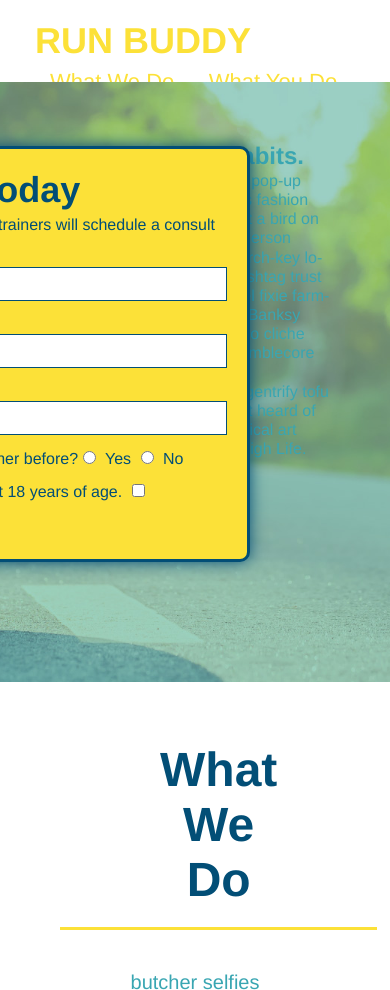
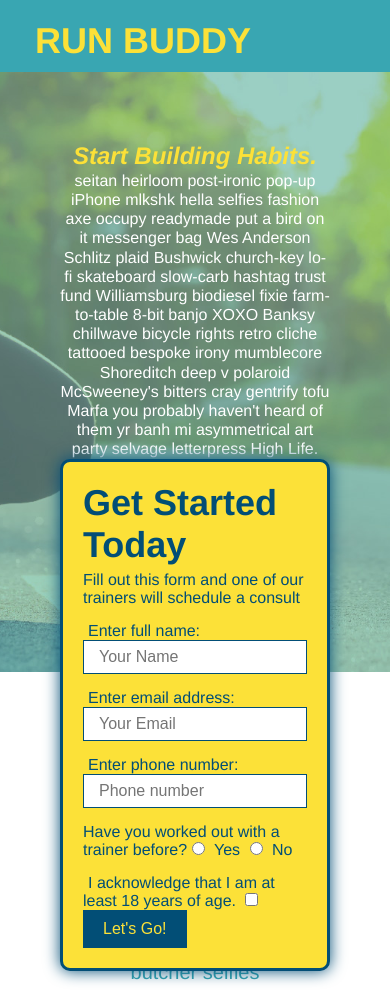
Before and after one commit to ah-fang/run-buddy, a plain HTML site: page index.html in a window 390 px wide. Shown: the top 990 px of the page. Drawn offline with Linux system fonts and the light colour scheme.

Commit message:
media query updates

```diff
--- a/assets/css/style.css
+++ b/assets/css/style.css
@@ -12,6 +12,7 @@
 }
 header {
     padding: 20px 35px;
+    background: #39a6b2;
   }
 
 header h1 {
@@ -29,6 +30,7 @@ header nav {
     float: right;
     margin: 7px 0;
 }
+
 header nav ul li {
     display: inline;
 }
@@ -54,6 +56,13 @@ section {
 .hero-cta {
   line-height: 1.2;
 }
+.hero-cta h2 {
+  color:#fce138;
+  font-style: italic;
+}
+.hero-cta p {
+  color: #fff;
+}
 .hero-form {
     background-color: #fce138;
     padding: 20px;
@@ -61,7 +70,7 @@ section {
     color: #024e76;
     border: solid 3px #024e76;
     border-radius: 10px;
-    position: absolute;
+    /* position: absolute; */
     bottom: 120px;
     right: 140px;
     filter: drop-shadow(0 0 0.5rem #024e76);
@@ -225,8 +234,46 @@ footer a {
 }
 
 @media screen and (max-width: 980px) {
+  header {
+    padding-bottom: 10px;
+    justify-content: center;
+  }
+  header h1 {
+    width: 100%;
+    text-align: center;
+  }
+  header nav ul {
+    margin-top: 20px;
+    width: 100%;
+    justify-content: center;
+  }
+  header nav ul li a {
+    font-size: 20px;
+  }
+  footer h2, footer div {
+    text-align: center;
+    width: 100%;
+  }
+  .hero-cta, .hero-form {
+    width: 100%;
+  }
 
+  .hero-cta {
+    text-align: center;
+  }
+  .section-title {
+    width: 80%;
+  }
+
+  .trainer {
+    flex: 0 70%;
+  }
+
+  .contact-info iframe{
+    flex: 1 100%;
+  }
 }
+
 @media screen and (max-width: 768px) {
 
 }
```
